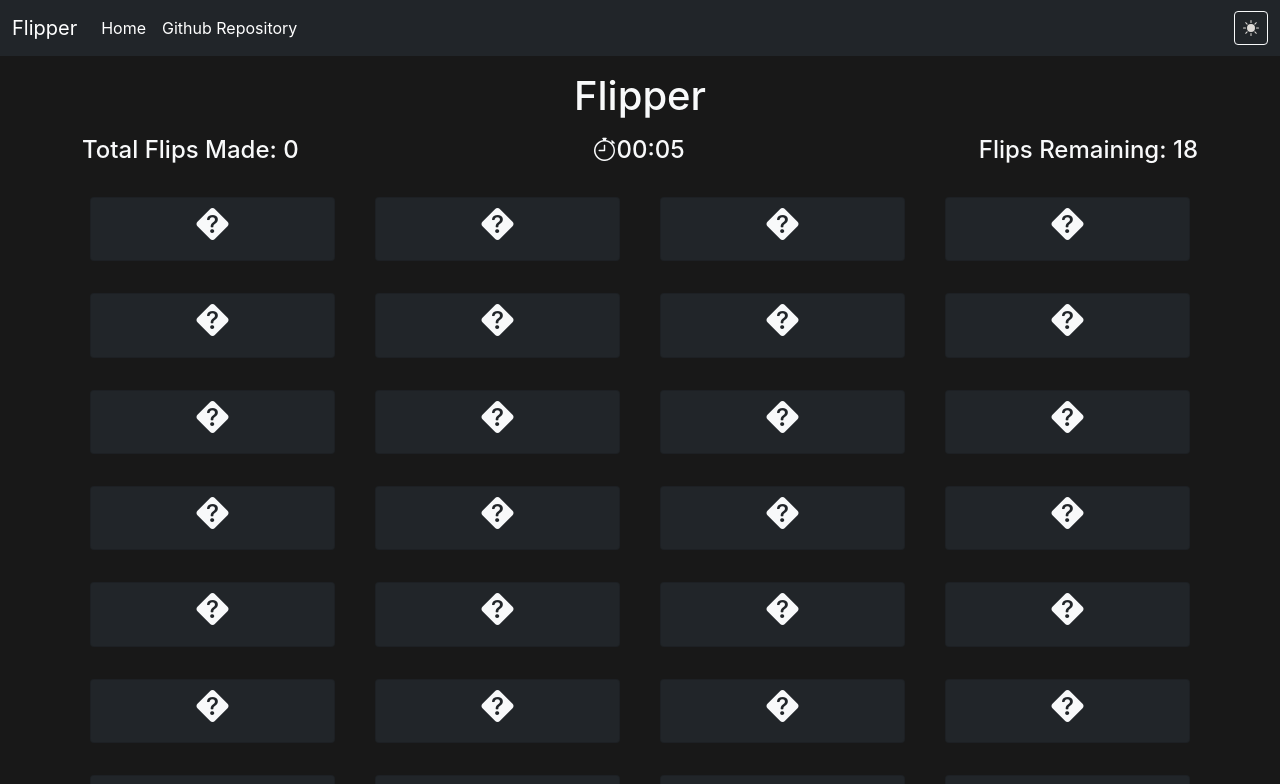
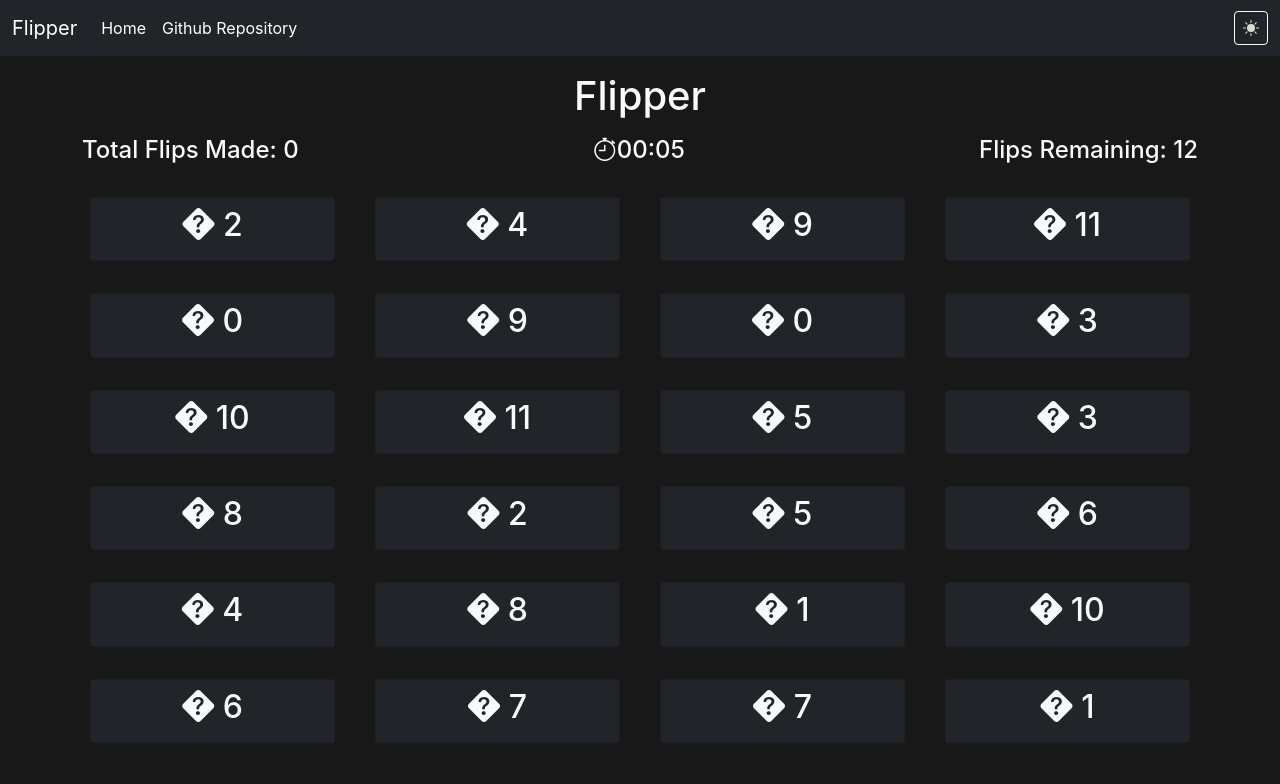
Before and after one commit to adarshpand3y/flipper, a React (Create React App) app: page /play/hard in a window 1280 px wide. Shown: the top 784 px of the page. Built offline with nearby package versions, Linux system fonts and the light colour scheme.

Commit message:
Video 16 Difficulty Bug Fixes

```diff
--- a/src/Components/Card.js
+++ b/src/Components/Card.js
@@ -8,15 +8,20 @@ const iconClass = ["bi bi-alarm-fill",
     "bi bi-controller",
     "bi bi-emoji-laughing",
     "bi bi-code-slash",
-    "bi bi-camera-reels-fill"
+    "bi bi-camera-reels-fill",
+    "bi bi-cart-plus-fill",
+    "bi bi-cone-striped",
+    "bi bi-envelope-fill",
+    "bi bi-file-earmark-music-fill"
 ];
 
 export default function Card(props) {
+    const modValue = props.difficulty * 2;
     return (
         <div className='col-3'>
             <center>
                 <div className={`card bg-${props.theme} mx-2 my-3 py-2`} onClick={()=>props.handleSelection(props.value)}>
-                    <h2 className={`text-${props.theme==="light"?"dark":"light"}`}><i style={{color: props.bgCol==="success"?"green":props.bgCol==="danger"?"red":""}} className={`${props.visible?iconClass[props.value%8]:questionmarkClass}`}></i></h2>
+                    <h2 className={`text-${props.theme==="light"?"dark":"light"}`}><i style={{color: props.bgCol==="success"?"green":props.bgCol==="danger"?"red":""}} className={`${props.visible?iconClass[props.value%modValue]:questionmarkClass}`}></i> {props.value%modValue}</h2>
                 </div>
             </center>
         </div>
--- a/src/Components/Mainarea.js
+++ b/src/Components/Mainarea.js
@@ -7,6 +7,7 @@ export default function Mainarea(props) {
     const theme = props.theme;
 
     const { difficulty } = props;
+    const modValue = difficulty * 2;
 
     const [cardArray, setCardArray] = useState([]);
     const [revealedCardsArray, setRevealedCardsArray] = useState([]);
@@ -14,20 +15,20 @@ export default function Mainarea(props) {
     const [selection1, setSelection1] = useState(null);
     const [selection2, setSelection2] = useState(null);
     const [totalFlips, setTotalFlips] = useState(0);
-    const [flipsRemaining, setflipsRemaining] = useState((props.difficulty * props.difficulty) / 2);
+    const [flipsRemaining, setflipsRemaining] = useState((difficulty * 4) / 2);
     const [canSelect, setCanSelect] = useState(true);
     const [minutes, setMinutes] = useState(0);
     const [seconds, setSeconds] = useState(0);
 
     useEffect(() => {
         let tempCardArray = [];
-        for (let i = 0; i < difficulty * difficulty; i++) {
+        for (let i = 0; i < difficulty * 4; i++) {
             tempCardArray.push(i);
         }
         let shuffledArray = [];
         let revealedCards = [];
         let tempCardColArr = [];
-        for (let i = 0; i < difficulty * difficulty; i++) {
+        for (let i = 0; i < difficulty * 4; i++) {
             const randomIndex = Math.floor(Math.random() * tempCardArray.length);
             shuffledArray.push(tempCardArray[randomIndex]);
             tempCardArray.splice(randomIndex, 1);
@@ -83,7 +84,7 @@ export default function Mainarea(props) {
             let newCardColArr = { ...cardsColArr };
             newCardColArr[selection2] = "info";
             setcardsColArr(newCardColArr);
-            if (selection1 % 8 === selection2 % 8) {
+            if (selection1 % modValue === selection2 % modValue) {
                 newCardColArr = { ...cardsColArr };
                 newCardColArr[selection1] = "success";
                 newCardColArr[selection2] = "success";
@@ -145,6 +146,7 @@ export default function Mainarea(props) {
                                     visible={revealedCardsArray[element]}
                                     bgCol={cardsColArr[element]}
                                     handleSelection={handleSelection}
+                                    difficulty={difficulty}
                                     theme={theme} />
                             })}
                         </div> </> :
--- a/src/index.css
+++ b/src/index.css
@@ -7,7 +7,6 @@ body {
   -moz-osx-font-smoothing: grayscale;
 }
 
-code {
-  font-family: source-code-pro, Menlo, Monaco, Consolas, 'Courier New',
-    monospace;
+* {
+  transition: background-color 0.5s;
 }
```
